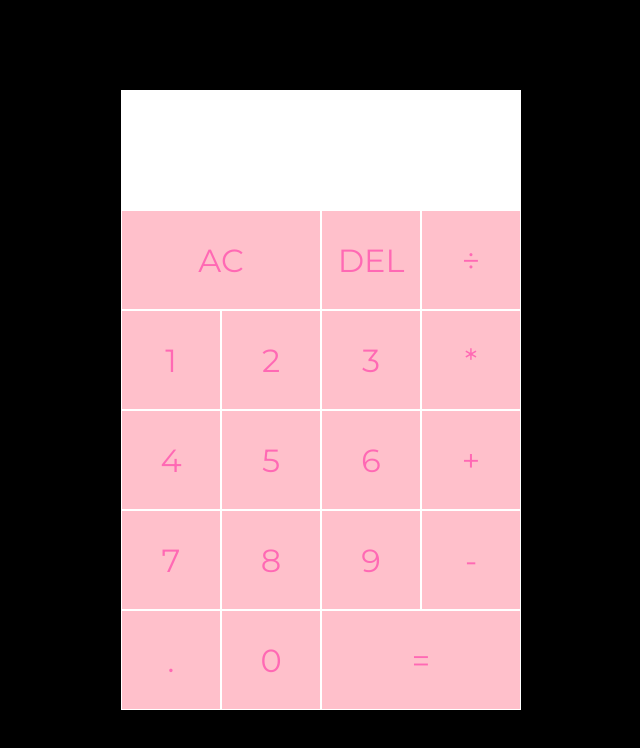
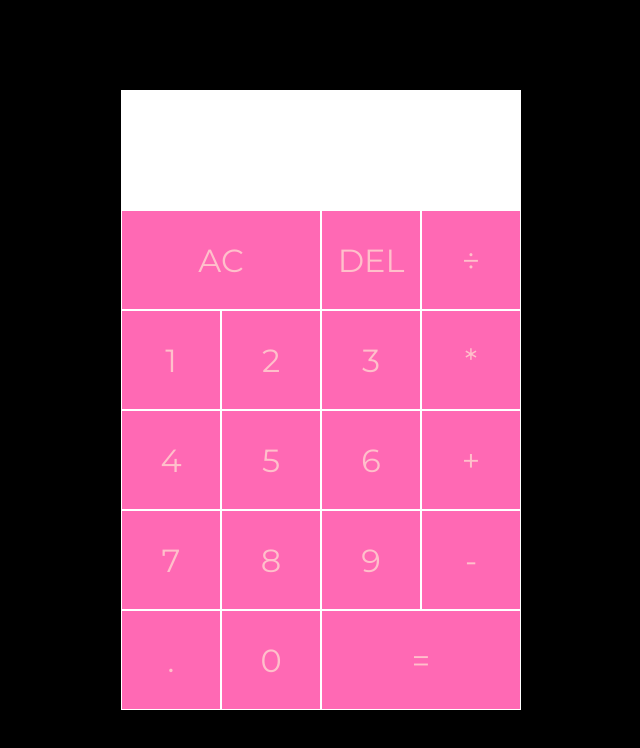
Before and after one commit to annawein/vanilla-js-calculator, a website: page index.html in a window 1280 px wide. Shown: the whole page, without its empty margins (319-959 px from the left). Drawn offline with Linux system fonts and the light colour scheme.

Commit message:
Change button style

```diff
--- a/styles.css
+++ b/styles.css
@@ -25,8 +25,8 @@ body {
   cursor: pointer;
   font-size: 2rem;
   border: 1px solid white;
-  background-color: pink;
-  color: hotpink;
+  background-color: hotpink;
+  color: pink;
   outline: none;
 }
 
```
